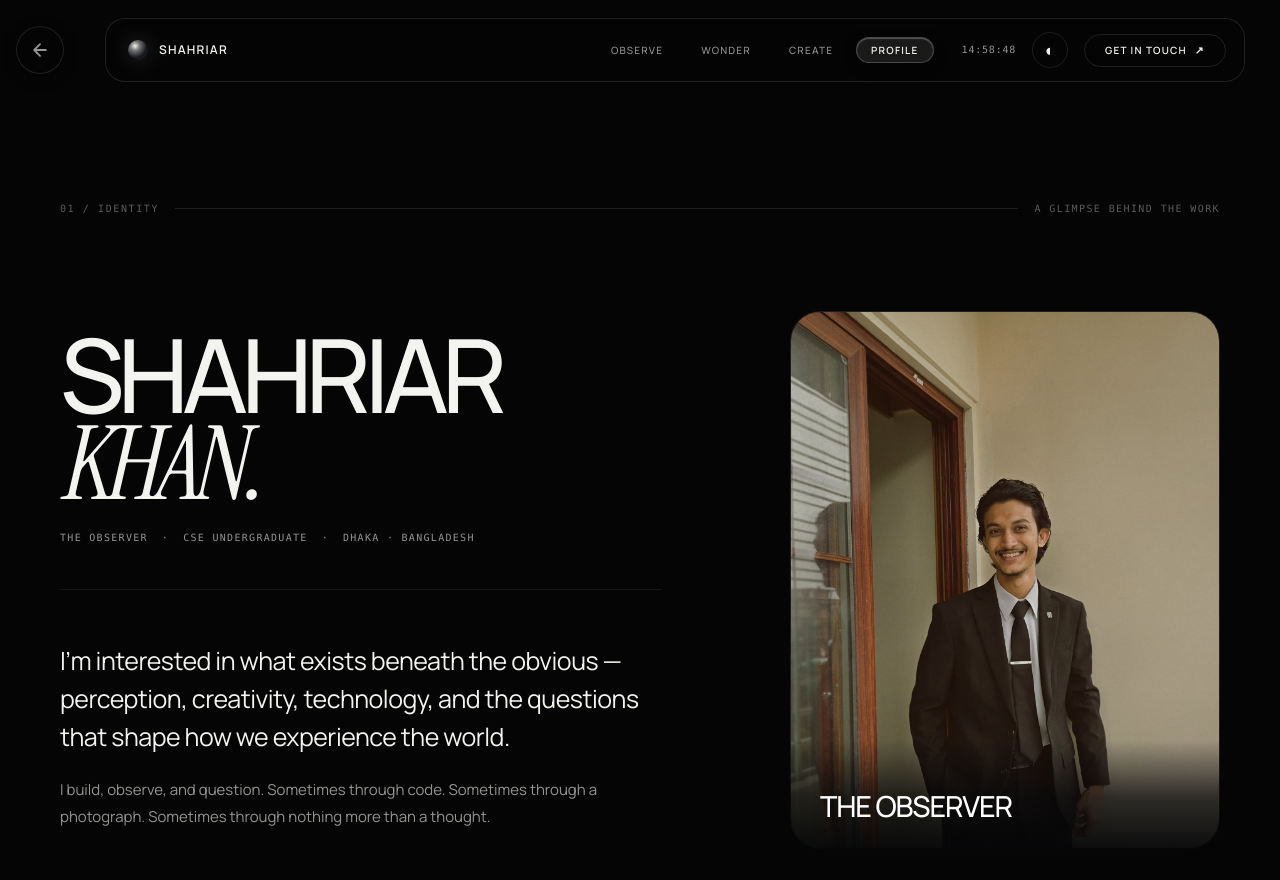
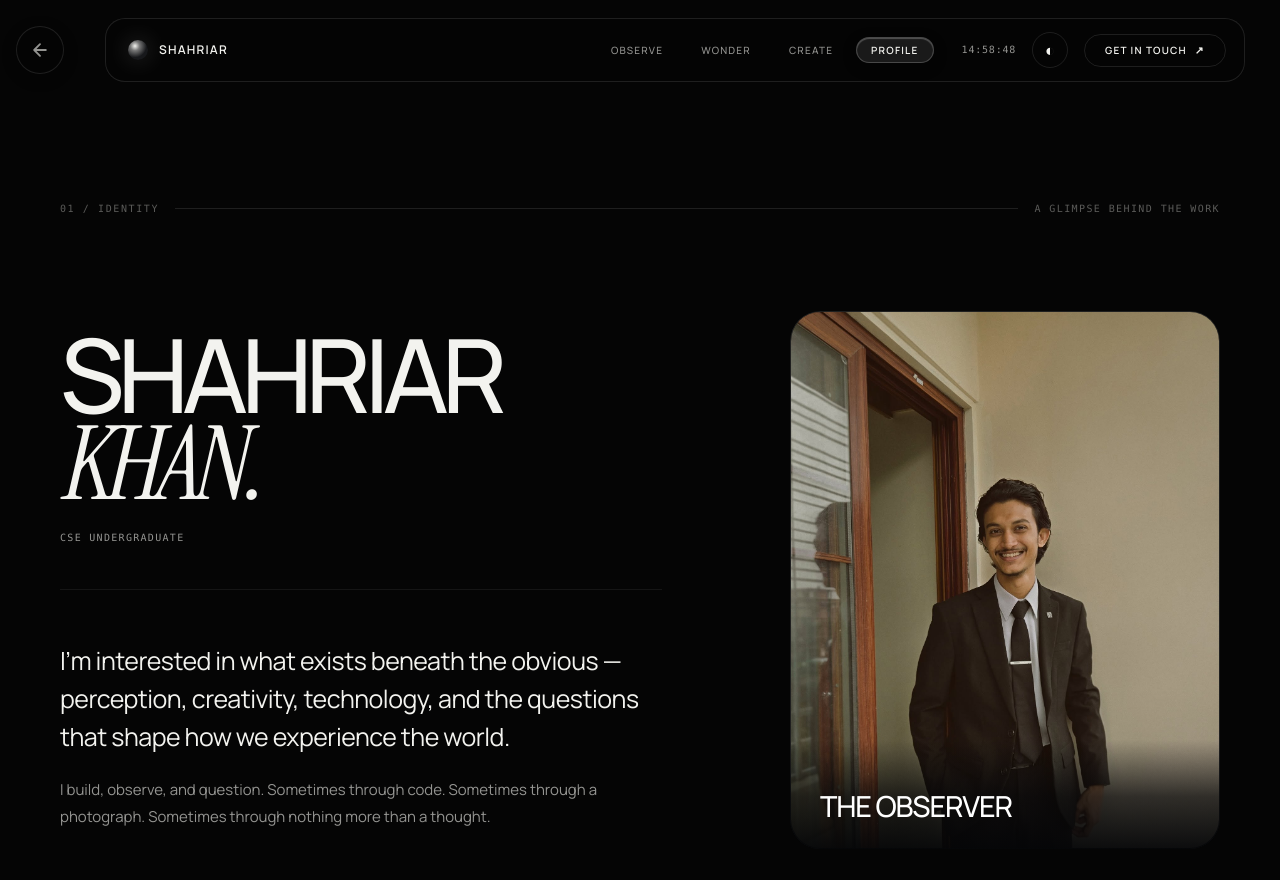
Before and after one commit to shahriarbappy60-ship-it/personal-universe, a React (Vite) app: page /self in a window 1280 px wide. Shown: the top 880 px of the page. Built offline with nearby package versions, Linux system fonts and the light colour scheme.

Commit message:
Simplify Self hero identity metadata

```diff
--- a/src/pages/SelfPage.jsx
+++ b/src/pages/SelfPage.jsx
@@ -34,7 +34,7 @@ export default function SelfPage() {
               <div className="self-v2-identity-mark">
                 <h1 className="self-v2-name">SHAHRIAR <em>KHAN.</em></h1>
                 <div className="self-v2-role">
-                  <span>THE OBSERVER</span><span>·</span><span>CSE UNDERGRADUATE</span><span>·</span><span>DHAKA · BANGLADESH</span>
+                  <span>CSE UNDERGRADUATE</span>
                 </div>
               </div>
               <p className="self-v2-lead">
```
